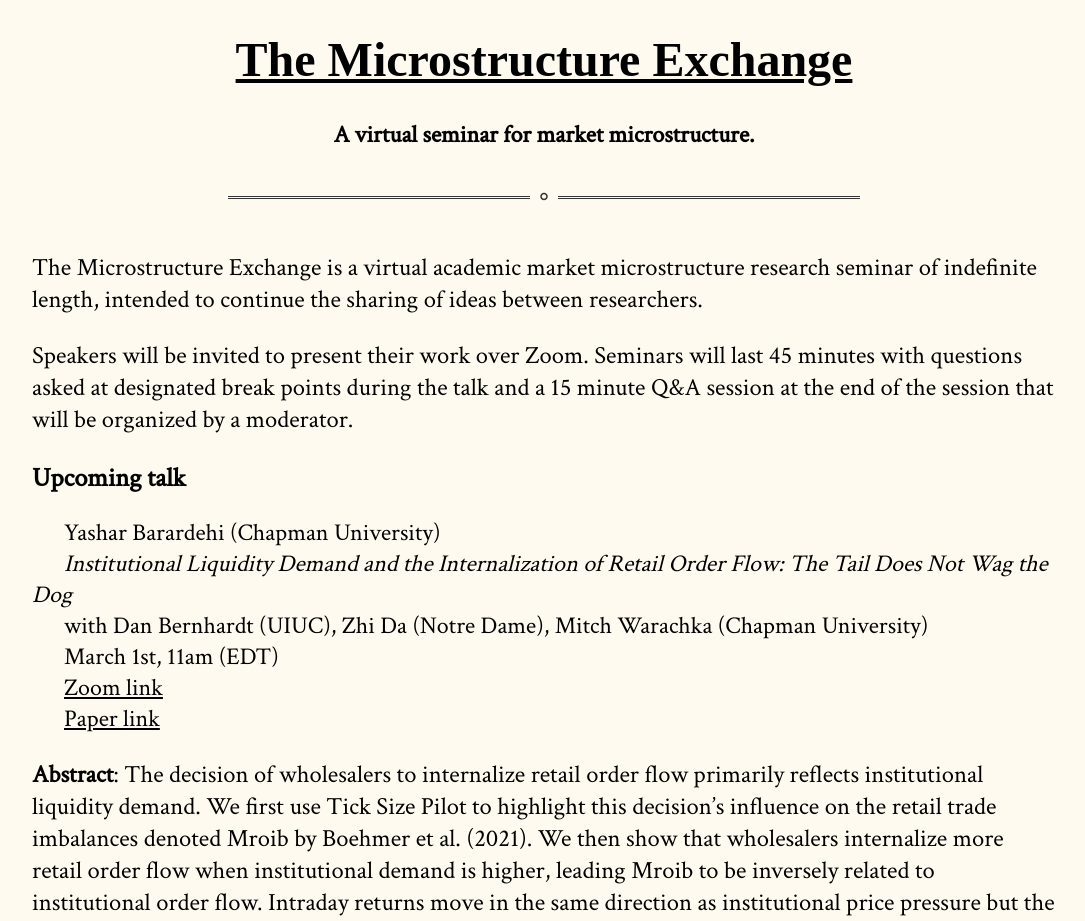
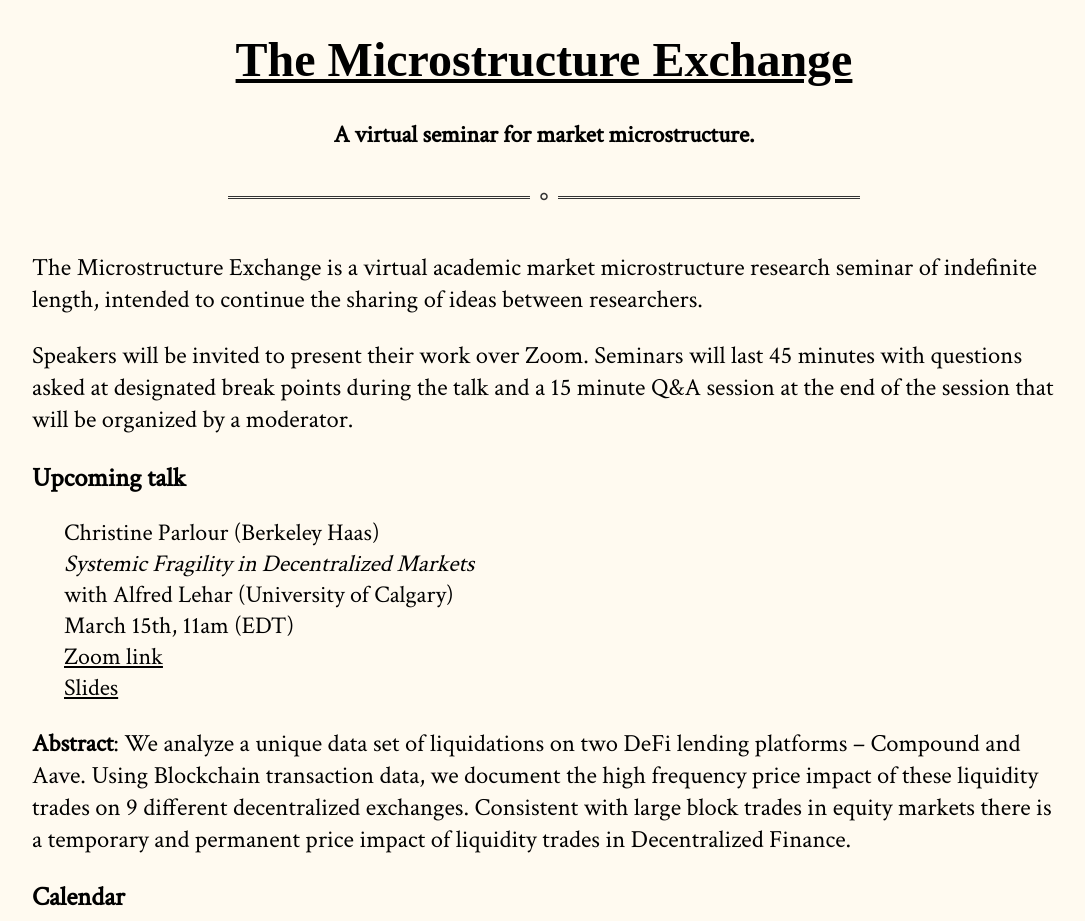
Before and after one commit to cpfiffer/microstructure.exchange, a Jekyll site: the page built from index.md, in a window 1280 px wide and 1400 px high. Shown: the top 921 px of the window, without its empty margins (96-1181 px from the left). Built offline with Jekyll 4.4.1, drawn with Linux system fonts in a browser that asks for light colours; some web fonts are replaced; some of the changed text lies outside the part shown.

Commit message:
Add Christine

```diff
--- a/_config.yml
+++ b/_config.yml
@@ -11,14 +11,14 @@ github:
   owner_name: Cameron Pfiffer
 
 speaker-info:
-  speaker-name: "Yashar Barardehi (Chapman University)"
-  speaker-paper: "Institutional Liquidity Demand and the Internalization of Retail Order Flow: The Tail Does Not Wag the Dog"
-  coauthors: "Dan Bernhardt (UIUC), Zhi Da (Notre Dame), Mitch Warachka (Chapman University)"
-  speaker-date: March 1st, 11am (EDT)
+  speaker-name: "Christine Parlour (Berkeley Haas)"
+  speaker-paper: "Systemic Fragility in Decentralized Markets"
+  coauthors: "Alfred Lehar (University of Calgary)"
+  speaker-date: March 15th, 11am (EDT)
   # discussant: "Michael Noe (Eurex), Amit Goyal (SFI/Lausanne), and Eric Uhlmann (INSEAD)"
-  paper-link: /papers/Dog_s_Tail_02212022.pdf
+  # paper-link: /papers/Dog_s_Tail_02212022.pdf
   webinar-link: https://stockholmuniversity.zoom.us/j/66623062541
-  # slides-link: /slides/RobinhoodSlides_TME.pdf
+  slides-link: /slides/RobinhoodSlides_TME.pdf
 
 # Mar 1: Yashar Barardehi
 # Mar 15: Christine Parlour
--- a/index.md
+++ b/index.md
@@ -18,7 +18,7 @@ Speakers will be invited to present their work over Zoom. Seminars will last 45
 
 {% include upcoming-speaker.html %}
 
-**Abstract**: The decision of wholesalers to internalize retail order flow primarily reflects institutional liquidity demand. We first use Tick Size Pilot to highlight this decision's influence on the retail trade imbalances denoted Mroib by Boehmer et al. (2021). We then show that wholesalers internalize more retail order flow when institutional demand is higher, leading Mroib to be inversely related to institutional order flow. Intraday returns move in the same direction as institutional price pressure but the opposite direction of Mroib. Moreover, \|Mroib\| is highest when institutional trading costs are highest. Distant future returns display strong U-shaped patterns conditional on Mroib, consistent with a permanent liquidity premium driving the positive relation between these returns and the magnitude of \|Mroib\|. Indeed, \|Mroib\| provides an easy-to-construct stock liquidity measure that, unlike existing liquidity measures, is priced post 2010, with an annualized liquidity premium of 4%.
+**Abstract**: We analyze a unique data set of liquidations on two DeFi lending platforms -- Compound and Aave.  Using Blockchain transaction data, we document the high frequency price impact of these liquidity trades on 9 different decentralized exchanges.  Consistent with large block trades in equity markets there is a temporary and permanent price impact of liquidity trades in Decentralized Finance.
 
 ## Calendar
 
```
